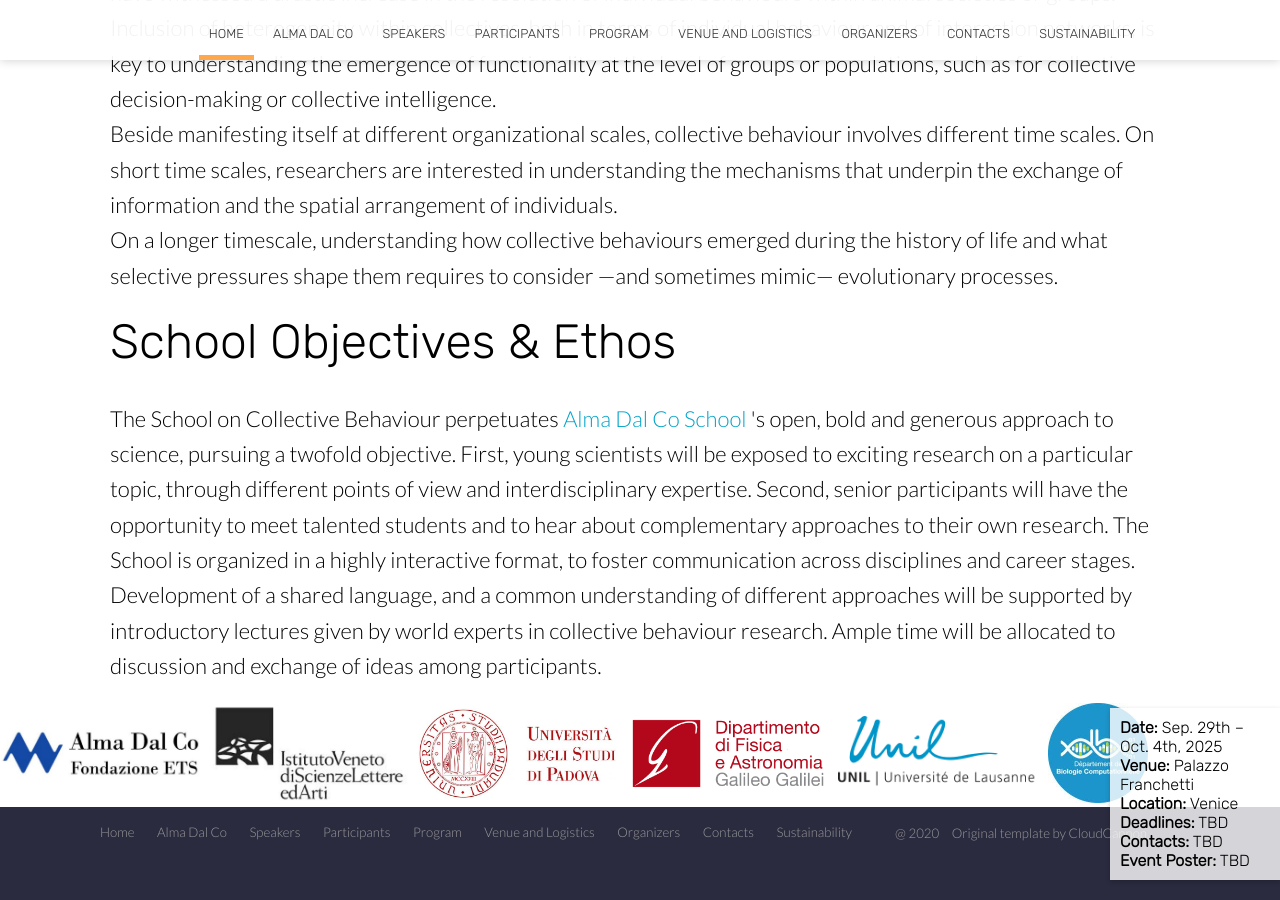
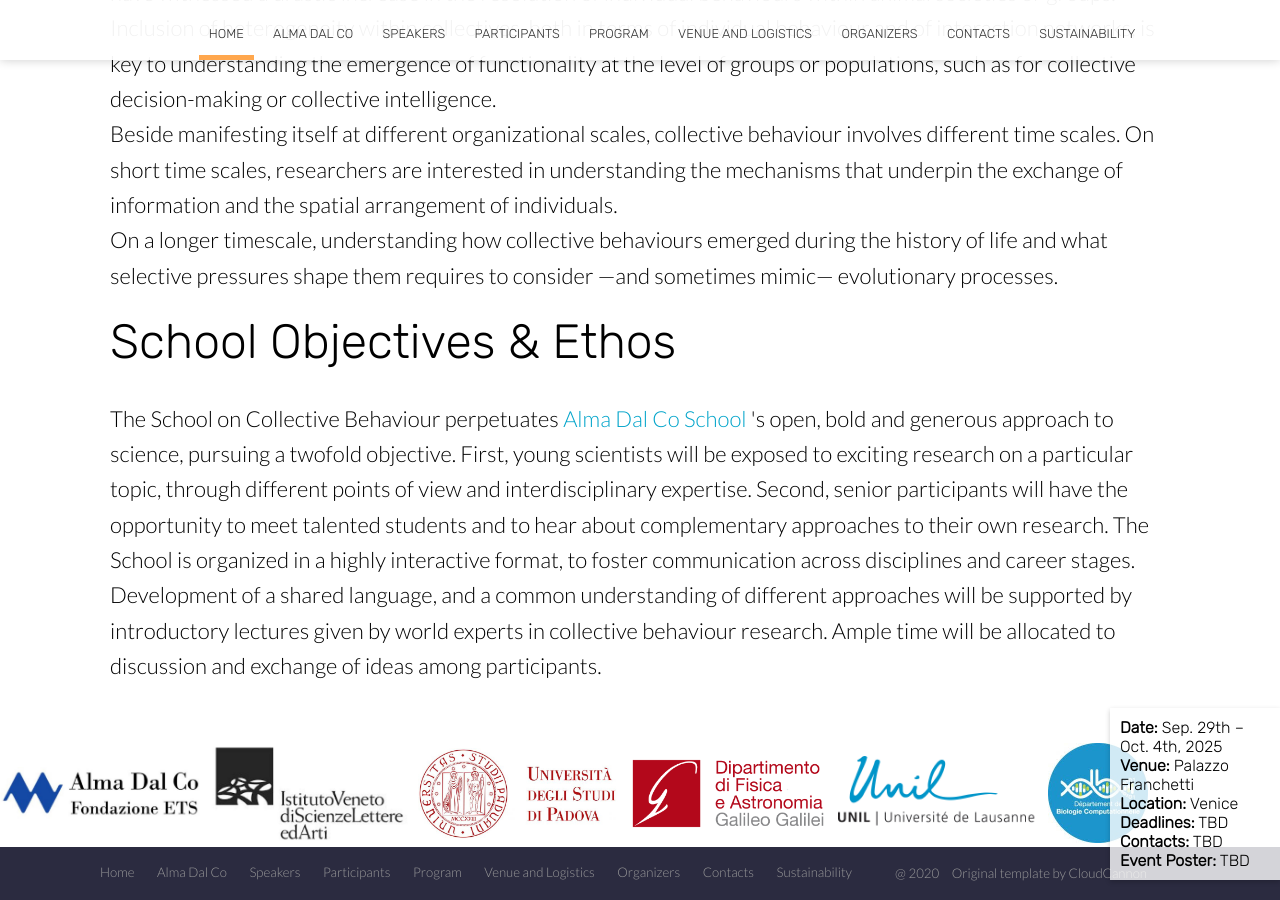
Before and after one commit to almadalcoschool/almadalcoschool.github.io, a Jekyll site: the page built from index.html, in a window 1280 px wide and 900 px high, scrolled down 1593 px. Built offline with Jekyll 4.4.1, drawn with Linux system fonts in a browser that asks for light colours; nearby versions of some CDN libraries; the list of posts is cut into pages by our own code.

```diff
--- a/index.html
+++ b/index.html
@@ -11,7 +11,7 @@ image: /images/home/paper_natEcoEvol2020.jpg
 <style>
 
     /* CSS Reset */
-        * {
+    * {
             margin: 0;
             padding: 0;
             box-sizing: border-box; /* Ensure consistent box sizing */
@@ -70,6 +70,10 @@ image: /images/home/paper_natEcoEvol2020.jpg
         height:  100px;
         max-width: 200px; /* Set a responsive max width */
         object-fit: contain; /* Ensures the image aspect ratio remains intact */
+        }
+
+    .text {
+        margin-bottom: 40px; /* Adjust the value as needed */
         }
 
     @media (max-width: 768px) {
@@ -171,14 +175,7 @@ image: /images/home/paper_natEcoEvol2020.jpg
                         The school will cover several of those approaches and encourage cross-talk between all
                         participants, exploiting the diversity of backgrounds, career stages, and expertise.
                     </p>
-            <!--
-            </div>
-        </div>
-    </section>
-    <section class="info" id="learn-more">
-        <div class="container flex">
-            <div class="text">
-                -->
+
                 <h2 class="editable">Topics</h2>
                 <p>
                     The first Alma Dal Co School will cover a variety of biological systems displaying collective behaviour, from
@@ -203,14 +200,7 @@ image: /images/home/paper_natEcoEvol2020.jpg
                     On a longer timescale, understanding how collective behaviours emerged during the history of life and what
                     selective pressures shape them requires to consider —and sometimes mimic— evolutionary processes.
                 </p>
-            <!--
-            </div>
-        </div>
-    </section>
-    <section class="info" id="school-objectives">
-        <div class="container flex">
-            <div class="text">
-            -->
+
                 <h2>School Objectives & Ethos</h2>
                 <p>
                     The School on Collective Behaviour perpetuates <a href="https://almadalcoschool.github.io/alma/" class="editable">Alma Dal Co School</a>
@@ -223,14 +213,9 @@ image: /images/home/paper_natEcoEvol2020.jpg
                     by introductory lectures given by world experts in collective behaviour research. Ample time will be allocated
                     to discussion and exchange of ideas among participants.
                 </p>
-                <p></p> <!-- This creates a blank line -->
             </div>
         </div>
-   <!-- </section> -->
-<!-- </div> -->
-<!-- loghi -->
-<!-- <section class="info" id="learn-more"> -->
-    <!--<div class="container flex"> -->
+
         <div class="grid">
             <a href="https://almadalcofondazione.org/" target="_blank">
                 <img src="images/almadalco.jpg" alt="almadalco">
```
